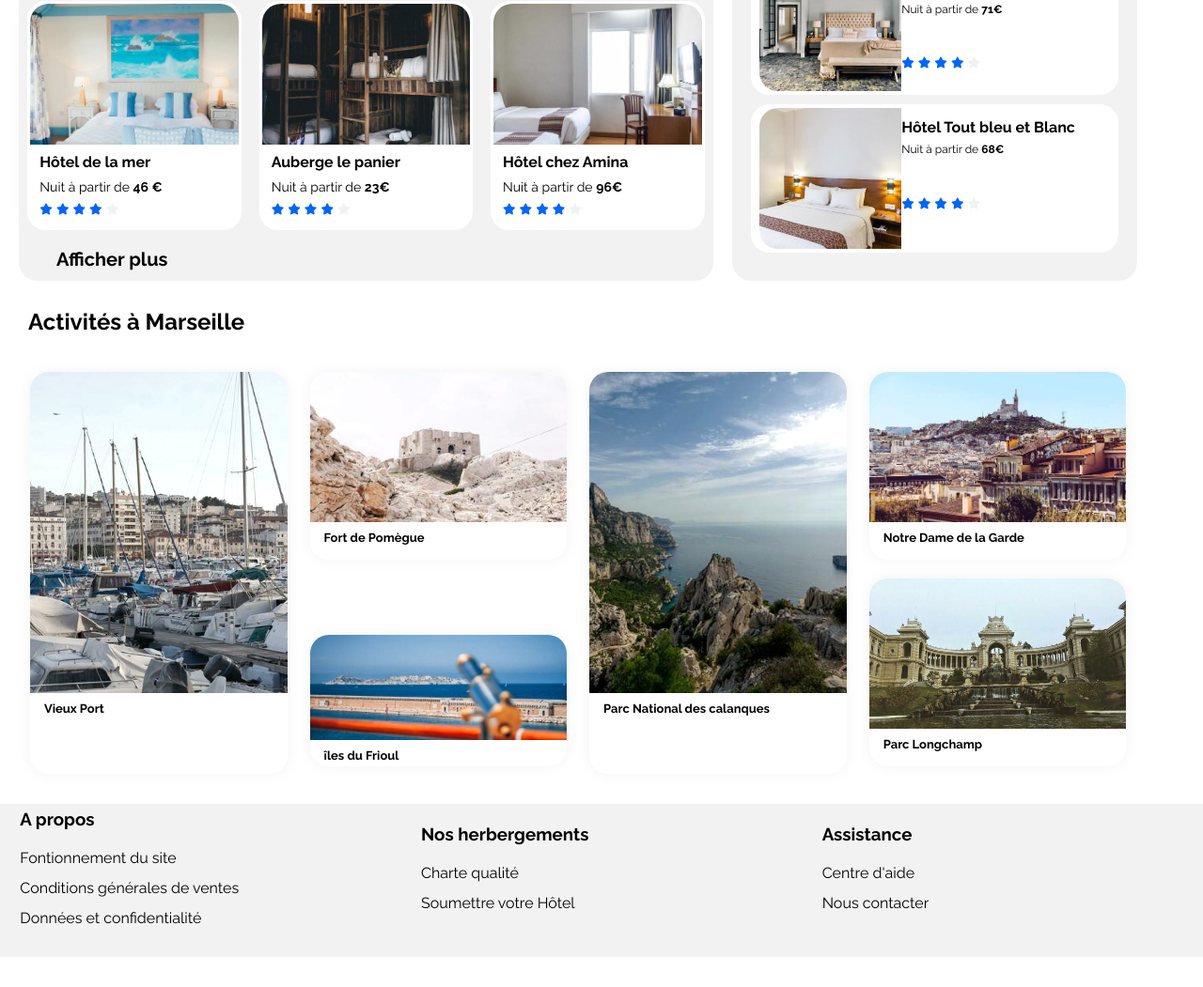
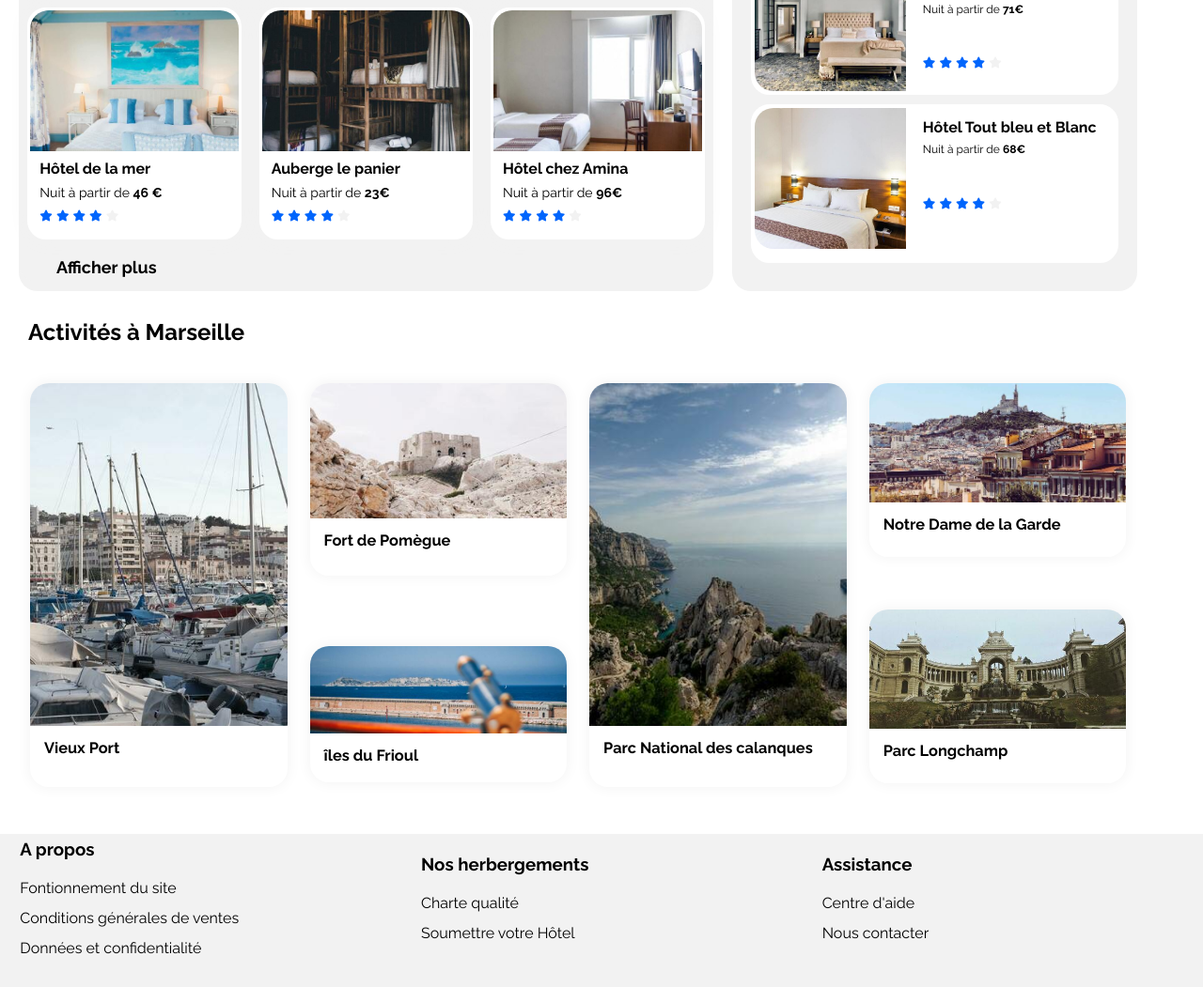
Before and after one commit to AndyRama/AndyRamaroson_2_25112021, a plain HTML site: page index.html in a window 1280 px wide. Shown: the part 684-1735 px from the top of the page at 94% size. Before the commit the page ends 1703 px from the top, so only its background shows below. Drawn offline with Linux system fonts and the light colour scheme.

Commit message:
clean code for responsive

```diff
--- a/css/activité.css
+++ b/css/activity.css
@@ -13,6 +13,7 @@
   height: 450px;
   width: 96%;
   margin: 0;
+  padding-bottom: 20px;
   /* background-color: red; */
 }
 
@@ -25,30 +26,27 @@
   border-radius: 20px 20px 0 0;
   justify-content: center;
   width: 100%;
-  height: 80%;
+  height: 85%;
   object-fit: cover;
   object-position: center;
-  filter: brightness(1.05);
   display: flex;
 }
 
 .act-subtitle  {
   color: black;
-  margin-top: 10px;
+  margin-top: 15px;
   margin-left: 15px;
   display: flex;
   justify-content: start;
   align-items: center;
-  /* background-color: blue; */
-  /* height: 40px; */
-  font-size: small;
+  font-size: 14px;
 }
 
 .act-div {
   border-radius: 20px;
   box-sizing: content-box;
   box-shadow: 0 0 16px #f2f2f2;
-  height: 95%;
+  height: 100%;
   width: 23%;
   margin-right: auto;
   margin-left: auto;
@@ -56,22 +54,25 @@
 }
 
 .act-div:nth-child(2) {
-  height: 200px;
-  /* margin-bottom: 5px; */
+  height: 170px;
+  padding-bottom: 35px;
 }
 
 .act-div:nth-child(3) {
-  height: 140px;
-  margin-top: 80px;
-
+  height: 110px;
+  margin-top: 75px;
+  padding-bottom: 35px;
 }
 
 .act-div:nth-child(5) {
-  height: 200px;
+  height: 150px;
+  padding-bottom: 35px;
 }
 
 .act-div:nth-child(6) {
-  height: 200px;
+  height: 150px;
+  margin-top: 56px;
+  padding-bottom: 35px;
 }
 
 /* activités mediascreen 576px @media screen and (max-width: 576px*/
@@ -87,9 +88,18 @@
 
   .act-div {
     width: 90%;
-    height: 200px;
+    height: 160px !important;
     margin: auto;
     margin-bottom: 20px;
+    padding-bottom: 25px !important;
+  }
+
+  .act-div:nth-child(3){
+    margin-top: 0;
+  }
+
+  .act-div:nth-child(6) {
+    margin-top: 0;
   }
 
   .act-title {
--- a/css/footer.css
+++ b/css/footer.css
@@ -14,7 +14,7 @@
   line-height: 32px;
 }
 
-.mentions h3 {
+.footer-title {
   margin-bottom: 10px;
 }
 
@@ -28,7 +28,6 @@
 
   .mentions {
     width: 80%;
-
   }
 
 
--- a/css/header.css
+++ b/css/header.css
@@ -152,7 +152,7 @@ a {
 
 .filter {
   margin-right: 20px;
-  padding: 14px 40px 10px 0;
+  padding: 14px 8px 10px 0;
   border: 2px solid #f2f2f2;
   border-radius: 30px 30px 30px 30px;
   margin-bottom: 15px;
@@ -211,9 +211,8 @@ a {
 @media screen and (max-width: 576px) {
 
   /* <-- Responsive header mediascreen 576px --> */
-  /* <-- Resultat ok mais peut mieux faire --> */
 
-  .nav img {
+  .nav-logo img {
     margin-left: 150px;
     margin-top: 25px;
     width: 100px;
@@ -221,19 +220,15 @@ a {
     display: flex;
     align-items: center;
     flex-wrap: wrap;
-    justify-content: center;
+    justify-content:  center;
   }
 
   .nav ul {
-
-    margin-left: -360px;
+    margin-left: -340px;
     margin-top: 70px;
   }
 
-  /* <---------------------------------------> */
-
   .nav li {
-    flex-wrap: wrap;
     font-size: 17px;
     padding: 30px;
     width: 50%;
--- a/css/hebergement.css
+++ b/css/hebergement.css
@@ -33,7 +33,7 @@
 
 .heb-link {
   font-weight: bold;
-  font-size: 20px ;
+  font-size: 18px ;
   margin-top: 10px;
   margin-bottom:10px;
   width: 200px;
@@ -107,7 +107,6 @@
   margin: 20px 20px 20px 20px;
   border: 4px solid white;
   margin-bottom: -10px;
-  padding-left: 5px;
 }
 
 .pop-div:nth-child(1) {
@@ -133,11 +132,12 @@
 .pop-img img {
   border-radius: 20px 0 0 20px ;
   justify-content: flex-start;
-  width: 40%;
+  width: 42%;
   height: 150px;
   object-fit: cover;
   object-position: center;
   float: left;
+  padding-right: 18px;
 }
 
 .pop-description {
@@ -175,7 +175,7 @@
   .heb-card {
     width: 90%;
     border: 4px solid white;
-    margin-top: 20px;
+    margin-top: 5px;
   }
 
   .heb-card img {
@@ -188,16 +188,19 @@
 
   .heb-link {
     background-color: white;
+    padding-left:0;
+
   }
 
   aside {
     order: -1;
   }
 
+
   .pop-container {
     width: 100%;
     border-radius: 0;
-    margin: 0;
+    margin-left: 0 !important;
   }
 
   .pop-div {
--- a/index.html
+++ b/index.html
@@ -8,7 +8,7 @@
     <link rel="stylesheet" type="text/css" href="css/styles.css" />
     <link rel="stylesheet" type="text/css" href="css/header.css"/>
     <link rel="stylesheet" type="text/css" href="css/hebergement.css"/>
-    <link rel="stylesheet" type="text/css" href="css/activité.css"/>
+    <link rel="stylesheet" type="text/css" href="css/activity.css"/>
     <link rel="stylesheet" type="text/css" href="css/footer.css"/>
     <title>Booki</title>
     <!--Awesome Font CDN-->
@@ -24,11 +24,11 @@
       <!-- header -->
       <header>
         <div class="nav">
-          <div class="nav-logo"><img src="images/logo/Booki.png" alt="logo booki" ></div>
+        <div class="nav-logo"><img src="images/logo/Booki.png" alt="logo booki"></div>
           <nav>
             <ul>
               <li class="active"><a href="#hebergement" class="navlink__heb">Hebergements</a></li>
-              <li><a href="#activité" class="navlink__act">Activités</a></li>
+              <li><a href="#activity" class="navlink__act">Activités</a></li>
             </ul>
           </nav>
         </div>
@@ -86,7 +86,7 @@
       <!-- sub-information -->
       <div class="sub-info">
         <div class="filter-icons-small flex-center">
-          <i class="fas fa-info flex-center"></i>
+          <i class="fas fa-info"></i>
         </div>
         <p>Plus de 500 logements sont disponibles dans la ville.</p>
       </div>
@@ -264,50 +264,50 @@
         <section class="act-container">
           <div class="act-div">
             <a href="#">
-              <picture>
-                <img src="images/activites/4_small/Vieux port.jpg" alt="Vieux Port">
-              </picture>
-              <h3 class="act-subtitle">Vieux Port</h3>
+              <picture><img src="images/activites/4_small/Vieux port.jpg" alt="Vieux Port"></picture>
+              <div class="act-subtitle">
+                <h3>Vieux Port</h3>
+              </div>
             </a>
           </div>
           <div class="act-div">
             <a href="#">
-              <picture>
-                <img src="images/activites/4_small/Fort de Pomègue.jpg" alt="Fort de Pomègue">
-              </picture>
-              <h3 class="act-subtitle">Fort de Pomègue</h3>
+              <picture><img src="images/activites/4_small/Fort de Pomègue.jpg" alt="Fort de Pomègue"></picture>
+              <div class="act-subtitle">
+                <h3>Fort de Pomègue</h3>
+              </div>
             </a>
           </div>
           <div class="act-div">
             <a href="#">
-              <picture>
-                <img src="images/activites/4_small/îles du Frioul.jpg" alt="îles du Frioul">
-              </picture>
-              <h3 class="act-subtitle">îles du Frioul</h3>
+              <picture><img src="images/activites/4_small/îles du Frioul.jpg" alt="îles du Frioul"></picture>
+              <div class="act-subtitle">
+                <h3>îles du Frioul</h3>
+              </div>
             </a>
           </div>
           <div class="act-div">
             <a href="#">
-              <picture>
-                <img src="images/activites/4_small/Parc National des calanques.jpg" alt="Parc National des calanques">
-              </picture>
-              <h3 class="act-subtitle">Parc National des calanques</h3>
+              <picture><img src="images/activites/4_small/Parc National des calanques.jpg" alt="Parc National des calanques"></picture>
+              <div class="act-subtitle">
+                <h3>Parc National des calanques</h3>
+              </div>
             </a>
           </div>
           <div class="act-div">
             <a href="#">
-              <picture>
-                <img src="images/activites/4_small/Notre Dame de la Garde.jpg" alt="Notre Dame de la Garde">
-              </picture>
-              <h3 class="act-subtitle">Notre Dame de la Garde</h3>
+              <picture><img src="images/activites/4_small/Notre Dame de la Garde.jpg" alt="Notre Dame de la Garde"></picture>
+              <div class="act-subtitle">
+                <h3>Notre Dame de la Garde</h3>
+              </div>
             </a>
           </div>
           <div class="act-div">
             <a href="#">
-              <picture>
-                <img src="images/activites/4_small/Parc Longchamp.jpg" alt="Parc Longchamp">
-              </picture>
-              <h3 class="act-subtitle">Parc Longchamp</h3>
+              <picture><img src="images/activites/4_small/Parc Longchamp.jpg" alt="Parc Longchamp"></picture>
+              <div class="act-subtitle">
+                <h3>Parc Longchamp</h3>
+              </div>
             </a>
           </div>
         </section>
@@ -318,18 +318,18 @@
     <footer>
       <section class="ment-container">
         <ul class="mentions">
-          <li><h3>A propos</h3></li>
+          <li><h3 class="footer-title">A propos</h3></li>
           <li>Fontionnement du site</li>
           <li>Conditions générales de ventes</li>
           <li>Données et confidentialité</li>
         </ul>
         <ul class="mentions">
-          <li><h3>Nos herbergements</h3></li>
+          <li><h3 class="footer-title">Nos herbergements</h3></li>
           <li>Charte qualité</li>
           <li>Soumettre votre Hôtel</li>
         </ul>
         <ul class="mentions">
-          <li><h3>Assistance</h3></li>
+          <li><h3 class="footer-title">Assistance</h3></li>
           <li>Centre d'aide</li>
           <li>Nous contacter</li>
         </ul>
```
